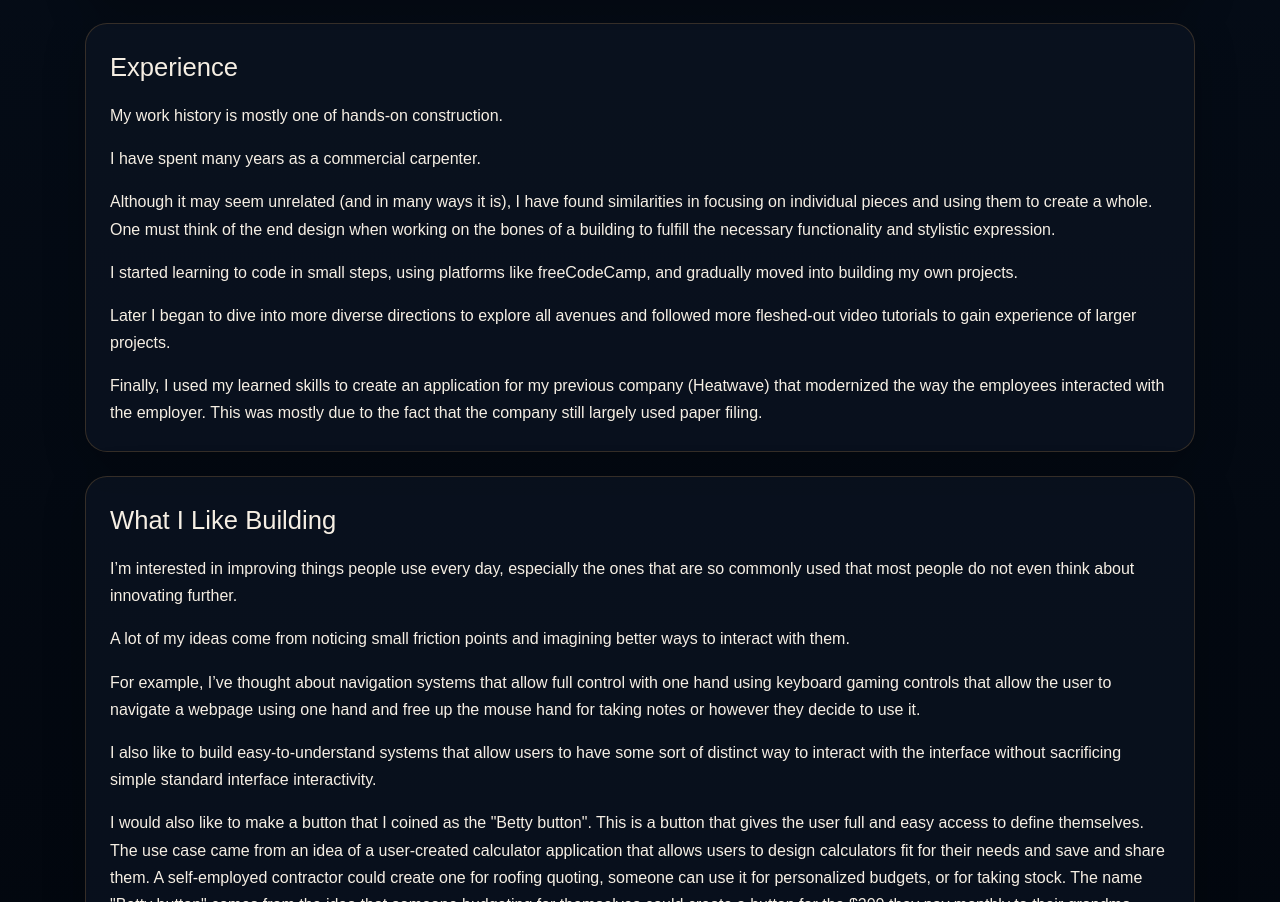
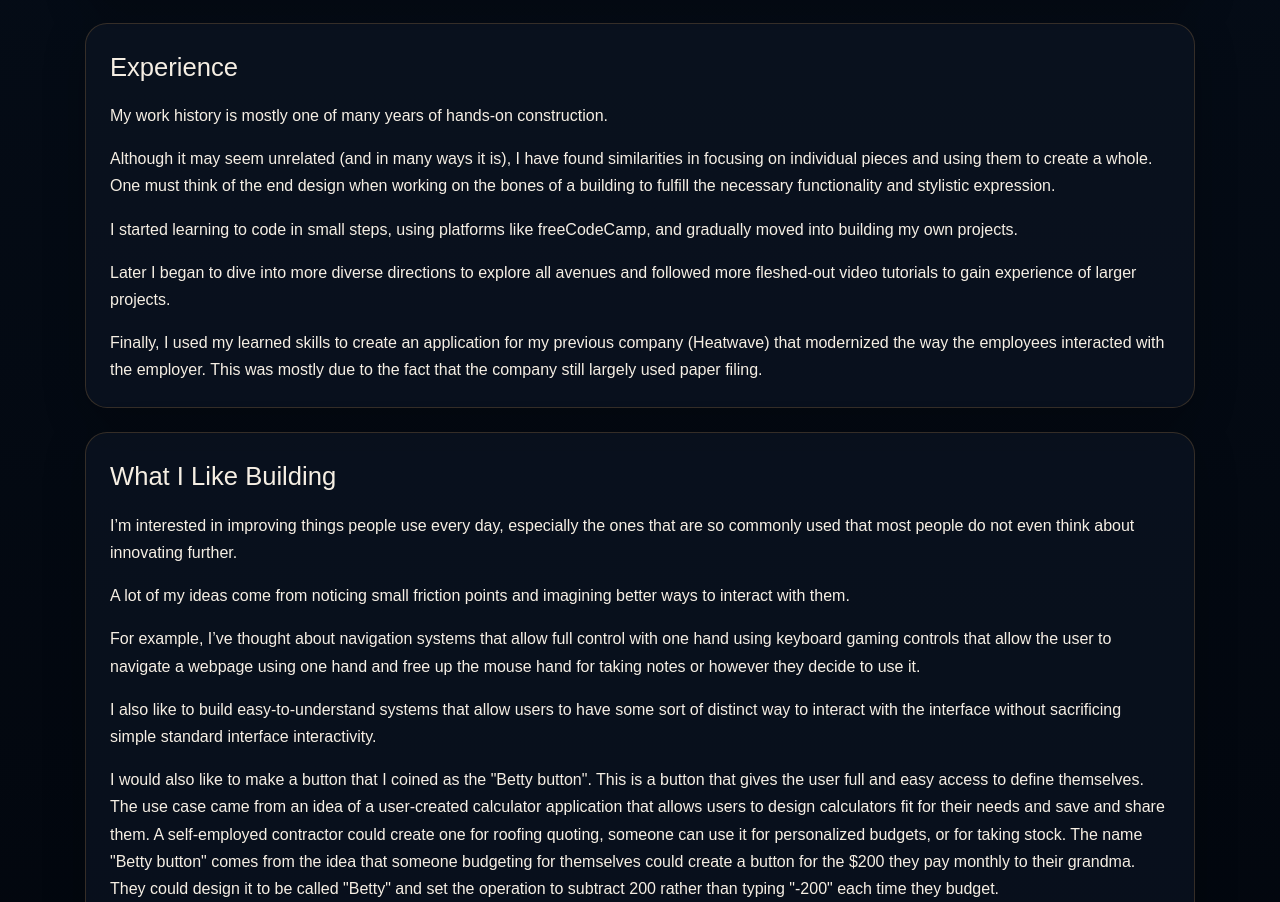
Before and after one commit to Cameadows99/Portfolio, a Next.js app: page / in a window 1280 px wide. Shown: the part 1153-2055 px from the top of the page. Built offline with nearby package versions, Linux system fonts and the light colour scheme.

Commit message:
fixing vercel issues

```diff
--- a/src/app/page.tsx
+++ b/src/app/page.tsx
@@ -85,9 +85,7 @@ export default function HomePage() {
       <section className="content-panel">
         <SectionHeading title="Experience" />
 
-        <p>My work history is mostly one of hands-on construction.</p>
-
-        <p>I have spent many years as a commercial carpenter.</p>
+        <p>My work history is mostly one of many years of hands-on construction.</p>
 
         <p>
           Although it may seem unrelated (and in many ways it is), I have found
```
